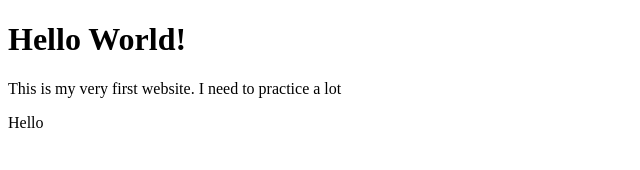
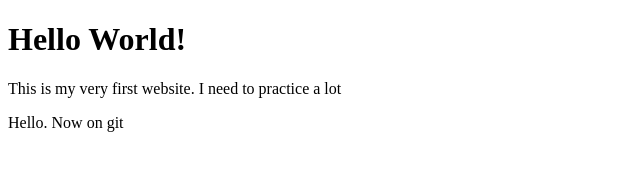
Before and after one commit to ibarra-jm/first-website-Yan-course, a plain HTML site: page index.html in a window 1280 px wide. Shown: the full height of the page, 0-640 px from the left. Drawn offline with Linux system fonts and the light colour scheme.

Commit message:
First commit ever
Learning github desktop interface and D3 and React

```diff
--- a/index.html
+++ b/index.html
@@ -6,6 +6,6 @@
   <body>
     <h1>Hello World!</h1>
     <p>This is my very first website. I need to practice a lot</p>
-    <p>Hello</p>
+    <p>Hello. Now on git</p>
   </body>
 </html>
```
